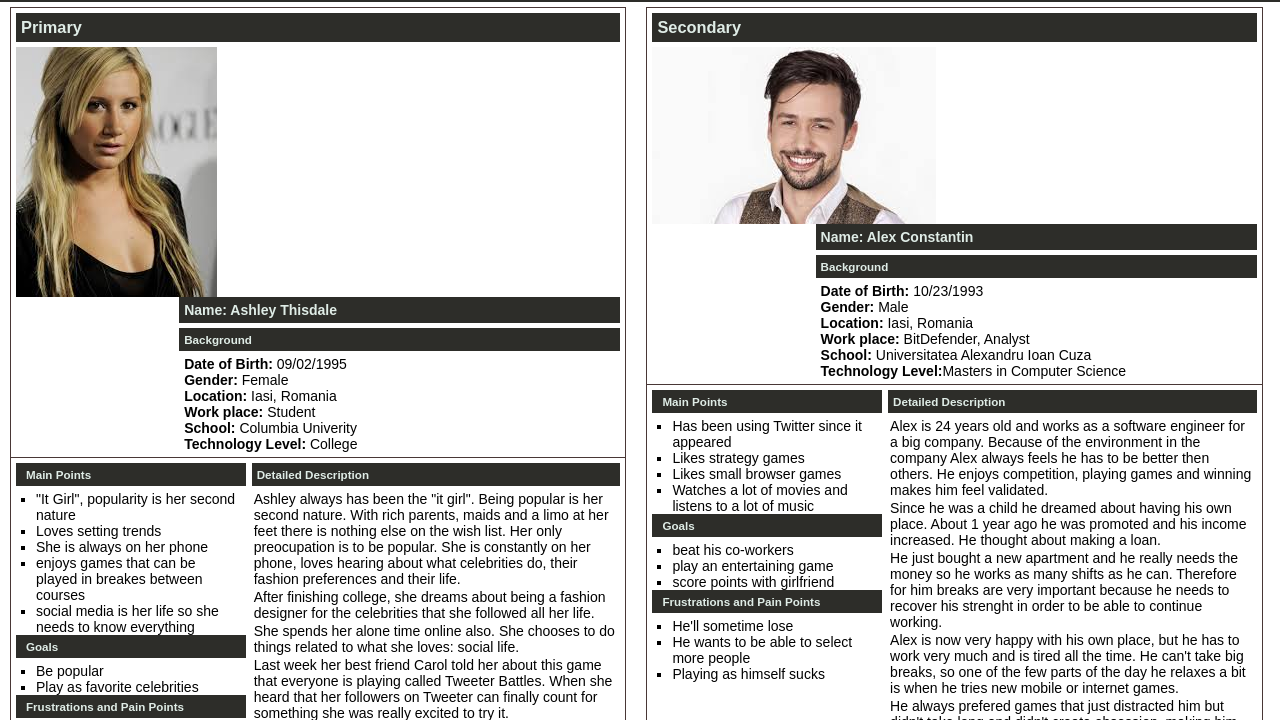
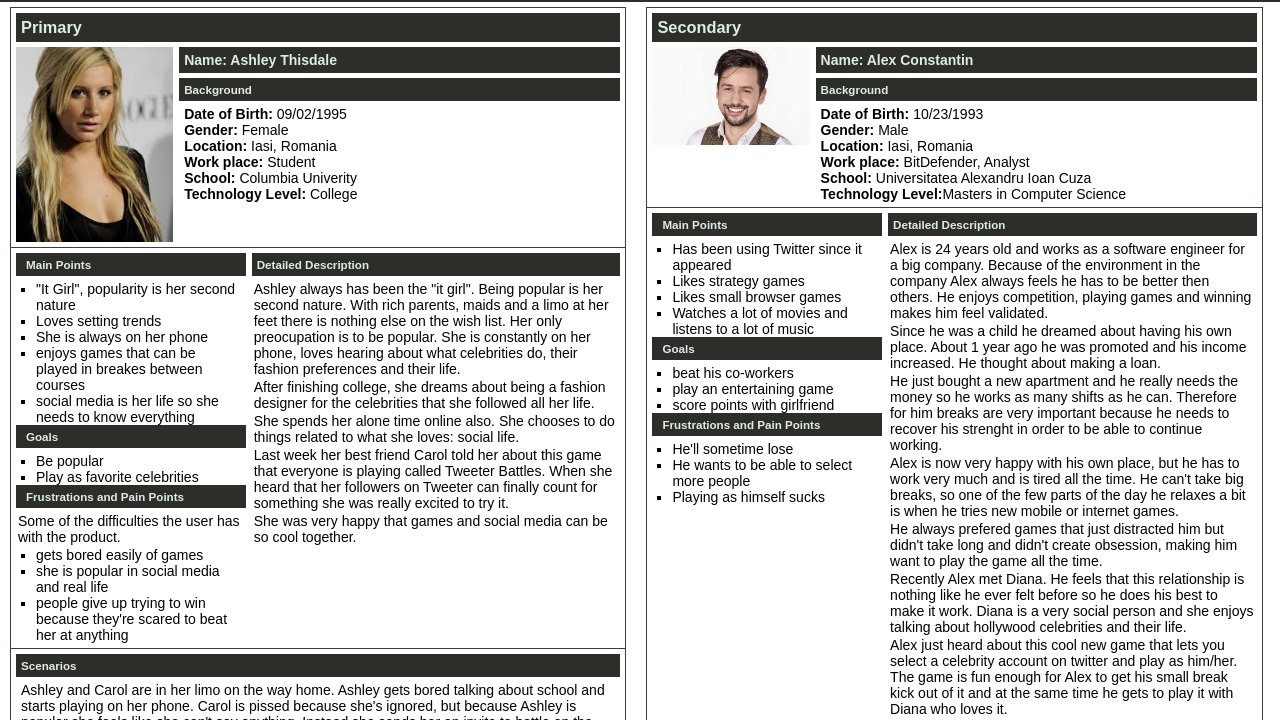
Before and after one commit to pdan93/SocialWebStrategy, a plain HTML site: page personas.html in a window 1280 px wide. Shown: the part 43-763 px from the top of the page. Drawn offline with Linux system fonts and the light colour scheme.

Commit message:
of course last minute

```diff
--- a/personas.css
+++ b/personas.css
@@ -21,7 +21,9 @@ header #logo {float:right; margin: 0;}
 article.persona {background-color: #fff; border:solid 1px #493736; float:left; margin:5px 10px; width:48%; }
 .personaInfo figure {margin:0; padding: 0;}
 .personaInfo {border-bottom:solid 1px #493736; padding:5px; overflow: hidden;}
-.personaInfo img {float:left; }
+.personaInfo img {float:left;
+    width: 26%;
+    max-height: 200px;}
 .personaInfo .personaBackground {float:right; width:73%; }
 .personaInfo h3, .personaInfo .personaBackground h4, .personaInfo .personaBackground h5, .personaDetails h4, .personaDetails h5, .personaScenarios h5, .otherDetails h5 {margin:0 0 5px; padding:5px; background-color: #2D2D29; color: #DFECE6; }
 .personaInfo .personaBackground ul, .personaDetails ul, .personaScenarios ul, .otherDetails ul {margin:0; padding:0 5px;}
```
